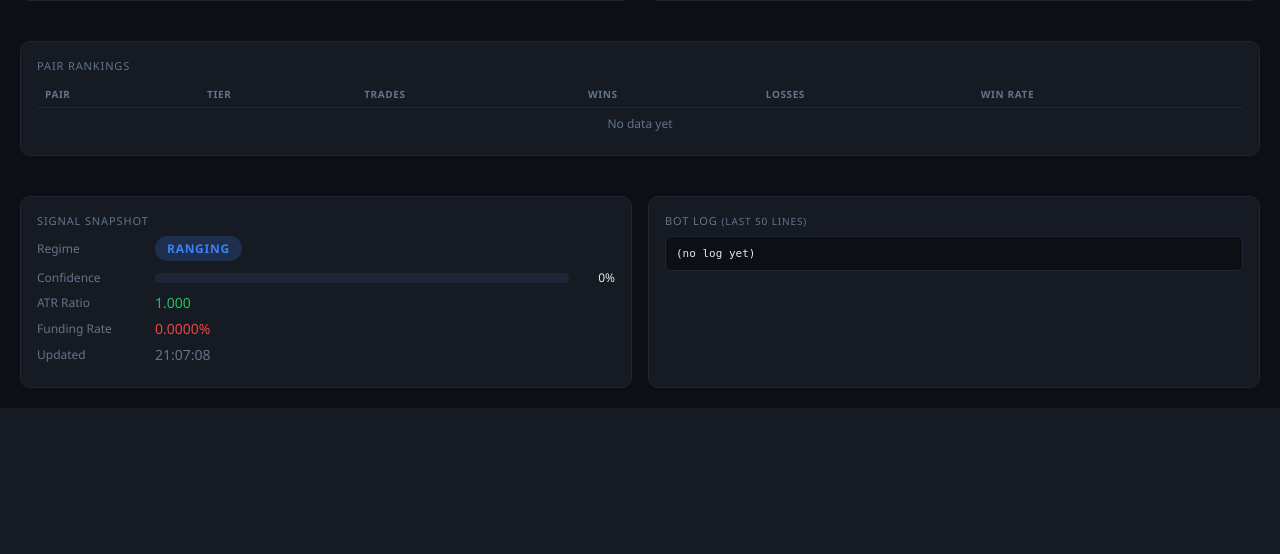
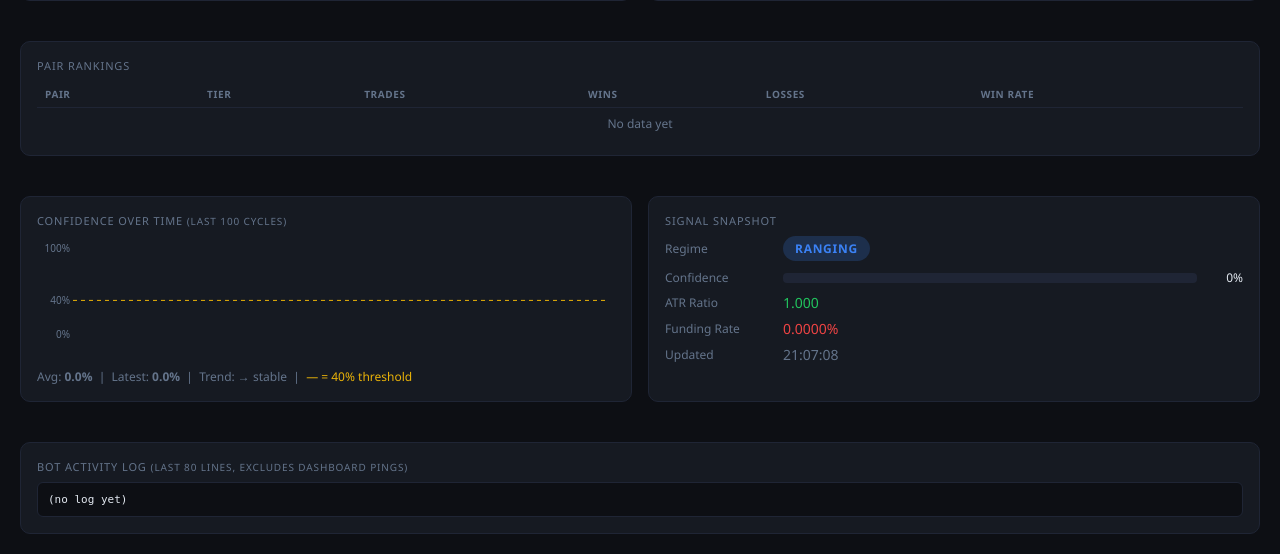
Before and after one commit to HJB-2000/MoneyBot, a Flask app: page / in a window 1280 px wide. Shown: the part 565-1119 px from the top of the page. Before the commit the page ends 973 px from the top, so only its background shows below. Run offline with Flask 3, Linux system fonts and the light colour scheme; data comes from the database, SQL or seed files in the repository; data that the repository does not hold is empty; parts of the project's set-up code (start-up, migrations or seed data) failed here and were passed over.

Commit message:
Add confidence-over-time chart and filtered bot activity log
- /api/confidence endpoint returns last 100 regime rows
- Confidence chart: purple line, 40% threshold dashed yellow line
- Stats bar: avg, latest, trend (improving/declining/stable)
- Bot log: filters out dashboard HTTP pings, shows only meaningful activity
- 164 tests pass

Co-Authored-By: Claude Sonnet 4.6 <noreply@anthropic.com>

```diff
--- a/dashboard/app.py
+++ b/dashboard/app.py
@@ -130,11 +130,27 @@ def _recent_opps(n: int = 10) -> list[dict]:
     return out
 
 
-def _bot_log_tail(n: int = 50) -> list[str]:
+def _bot_log_tail(n: int = 80) -> list[str]:
     if not BOT_LOG.exists() or BOT_LOG.stat().st_size == 0:
         return ["(no log yet)"]
     lines = BOT_LOG.read_text(errors="replace").splitlines()
-    return lines[-n:]
+    # Filter out noisy dashboard HTTP request lines — keep only meaningful bot activity
+    filtered = [l for l in lines if "GET /api/status" not in l and "GET / HTTP" not in l]
+    return filtered[-n:]
+
+
+def _confidence_history(n: int = 100) -> list[dict]:
+    """Last N regime rows for confidence-over-time chart."""
+    rows = _read_csv_tail(REGIME_LOG, n)
+    out = []
+    for r in rows:
+        out.append({
+            "ts":         r.get("timestamp", "")[:19],
+            "confidence": _safe_float(r.get("confidence")),
+            "score":      _safe_float(r.get("score")),
+            "regime":     r.get("regime", "UNKNOWN"),
+        })
+    return out
 
 
 def _signal_history() -> dict:
@@ -188,6 +204,10 @@ def create_app() -> Flask:
     def logs():
         return jsonify({"lines": _bot_log_tail(80)})
 
+    @app.route("/api/confidence")
+    def confidence():
+        return jsonify({"history": _confidence_history(100)})
+
     @app.route("/api/signals")
     def signals():
         return jsonify(_signal_history())
--- a/dashboard/templates/index.html
+++ b/dashboard/templates/index.html
@@ -168,15 +168,24 @@
   </div>
 </div>
 
-<!-- Signal snapshot + Bot log -->
+<!-- Confidence chart + Signal snapshot -->
 <div class="grid grid-2">
+  <div class="card">
+    <div class="card-title">Confidence Over Time <span style="color:var(--muted);font-size:10px">(last 100 cycles)</span></div>
+    <canvas id="conf-chart" style="width:100%;height:120px"></canvas>
+    <div id="conf-stats" style="margin-top:8px;font-size:12px;color:var(--muted)"></div>
+  </div>
   <div class="card">
     <div class="card-title">Signal Snapshot</div>
     <div id="signal-snapshot"><span style="color:var(--muted)">Loading…</span></div>
   </div>
+</div>
+
+<!-- Bot activity log -->
+<div class="grid" style="grid-template-columns:1fr">
   <div class="card">
-    <div class="card-title">Bot Log <span style="color:var(--muted);font-size:10px">(last 50 lines)</span></div>
-    <pre id="bot-log" style="background:var(--bg);border:1px solid var(--border);border-radius:6px;padding:10px;font-size:11px;max-height:300px;overflow-y:auto;white-space:pre-wrap;word-break:break-all">(loading…)</pre>
+    <div class="card-title">Bot Activity Log <span style="color:var(--muted);font-size:10px">(last 80 lines, excludes dashboard pings)</span></div>
+    <pre id="bot-log" style="background:var(--bg);border:1px solid var(--border);border-radius:6px;padding:10px;font-size:11px;max-height:400px;overflow-y:auto;white-space:pre-wrap;word-break:break-all">(loading…)</pre>
   </div>
 </div>
 
@@ -391,10 +400,91 @@ async function updateSignalsAndLog() {
   } catch (e) {}
 }
 
+// ── confidence chart ────────────────────────────────────────────────────────
+function drawConfChart(canvas, data) {
+  if (!data.length) return;
+  const ctx = canvas.getContext('2d');
+  const dpr = window.devicePixelRatio || 1;
+  const W = canvas.offsetWidth, H = canvas.offsetHeight;
+  canvas.width = W * dpr; canvas.height = H * dpr;
+  ctx.scale(dpr, dpr);
+
+  const points = data.map(d => d.confidence);
+  const min = 0, max = 1;
+  const pad = { t: 8, b: 18, l: 36, r: 8 };
+  const cw = W - pad.l - pad.r, ch = H - pad.t - pad.b;
+
+  ctx.clearRect(0, 0, W, H);
+
+  // Threshold line at 0.4
+  const y04 = pad.t + ch - (0.4 / 1) * ch;
+  ctx.setLineDash([4, 4]);
+  ctx.strokeStyle = '#eab308';
+  ctx.lineWidth = 1;
+  ctx.beginPath(); ctx.moveTo(pad.l, y04); ctx.lineTo(pad.l + cw, y04); ctx.stroke();
+  ctx.setLineDash([]);
+
+  // Gradient fill
+  const grad = ctx.createLinearGradient(0, pad.t, 0, pad.t + ch);
+  grad.addColorStop(0, 'rgba(168,85,247,.35)');
+  grad.addColorStop(1, 'rgba(168,85,247,0)');
+
+  const xs = i => pad.l + (i / (points.length - 1 || 1)) * cw;
+  const ys = v => pad.t + ch - (v / 1) * ch;
+
+  ctx.beginPath();
+  ctx.moveTo(xs(0), ys(points[0]));
+  for (let i = 1; i < points.length; i++) ctx.lineTo(xs(i), ys(points[i]));
+  ctx.lineTo(xs(points.length - 1), pad.t + ch);
+  ctx.lineTo(xs(0), pad.t + ch);
+  ctx.closePath();
+  ctx.fillStyle = grad; ctx.fill();
+
+  // Line
+  ctx.beginPath();
+  ctx.moveTo(xs(0), ys(points[0]));
+  for (let i = 1; i < points.length; i++) ctx.lineTo(xs(i), ys(points[i]));
+  ctx.strokeStyle = '#a855f7'; ctx.lineWidth = 2; ctx.stroke();
+
+  // Y labels
+  ctx.fillStyle = '#64748b'; ctx.font = '10px system-ui'; ctx.textAlign = 'right';
+  ctx.fillText('100%', pad.l - 3, pad.t + 8);
+  ctx.fillText('40%',  pad.l - 3, y04 + 4);
+  ctx.fillText('0%',   pad.l - 3, pad.t + ch);
+}
+
+async function updateConfidence() {
+  try {
+    const res = await fetch('/api/confidence');
+    const d = await res.json();
+    const history = d.history || [];
+    if (!history.length) return;
+
+    drawConfChart(document.getElementById('conf-chart'), history);
+
+    const confs = history.map(h => h.confidence);
+    const avg = confs.reduce((a, b) => a + b, 0) / confs.length;
+    const trend = confs.length > 5
+      ? confs.slice(-5).reduce((a,b)=>a+b,0)/5 - confs.slice(0,5).reduce((a,b)=>a+b,0)/5
+      : 0;
+    const trendStr = trend > 0.01 ? '↑ improving' : trend < -0.01 ? '↓ declining' : '→ stable';
+    const trendColor = trend > 0.01 ? 'var(--green)' : trend < -0.01 ? 'var(--red)' : 'var(--muted)';
+    const latest = confs[confs.length - 1];
+    document.getElementById('conf-stats').innerHTML =
+      `Avg: <strong>${(avg*100).toFixed(1)}%</strong> &nbsp;|&nbsp; ` +
+      `Latest: <strong>${(latest*100).toFixed(1)}%</strong> &nbsp;|&nbsp; ` +
+      `Trend: <span style="color:${trendColor}">${trendStr}</span> &nbsp;|&nbsp; ` +
+      `<span style="color:var(--yellow)">— = 40% threshold</span>`;
+  } catch(e) {}
+}
+
 update();
 setInterval(update, 5000);
 updateSignalsAndLog();
 setInterval(updateSignalsAndLog, 10000);
+updateConfidence();
+setInterval(updateConfidence, 15000);
+window.addEventListener('resize', updateConfidence);
 window.addEventListener('resize', () => {
   fetch('/api/status').then(r => r.json()).then(d => {
     const pts = d.capital.history.map(h => h.balance);
```
